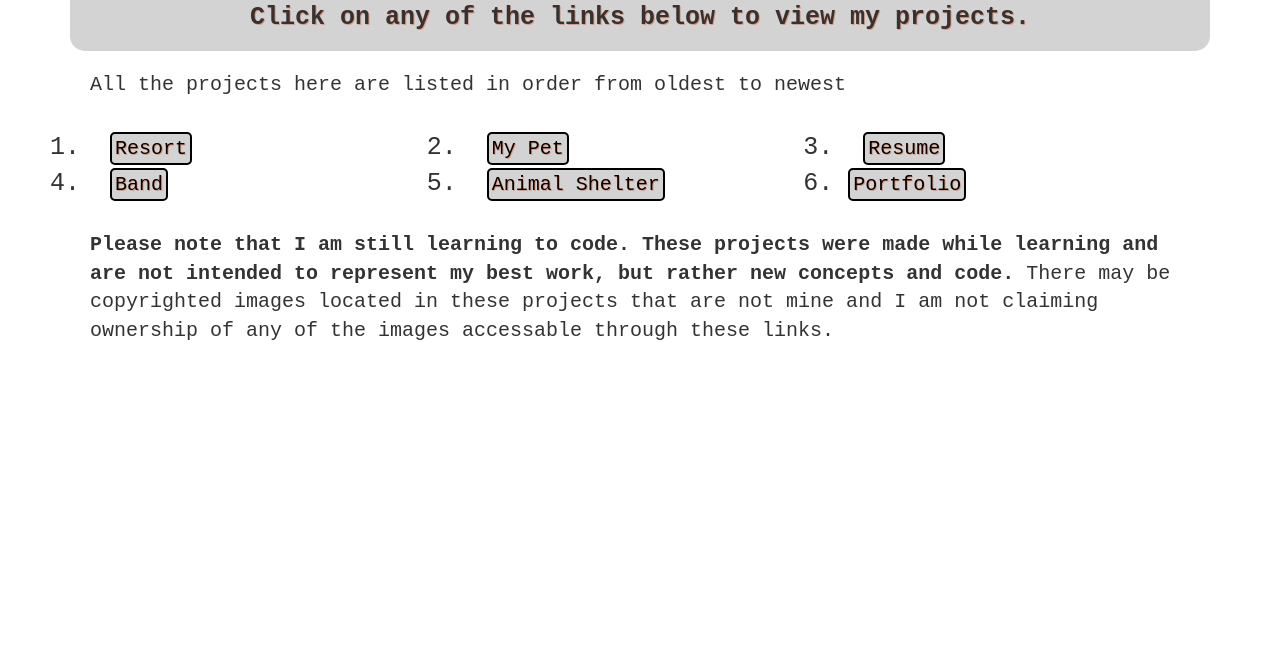
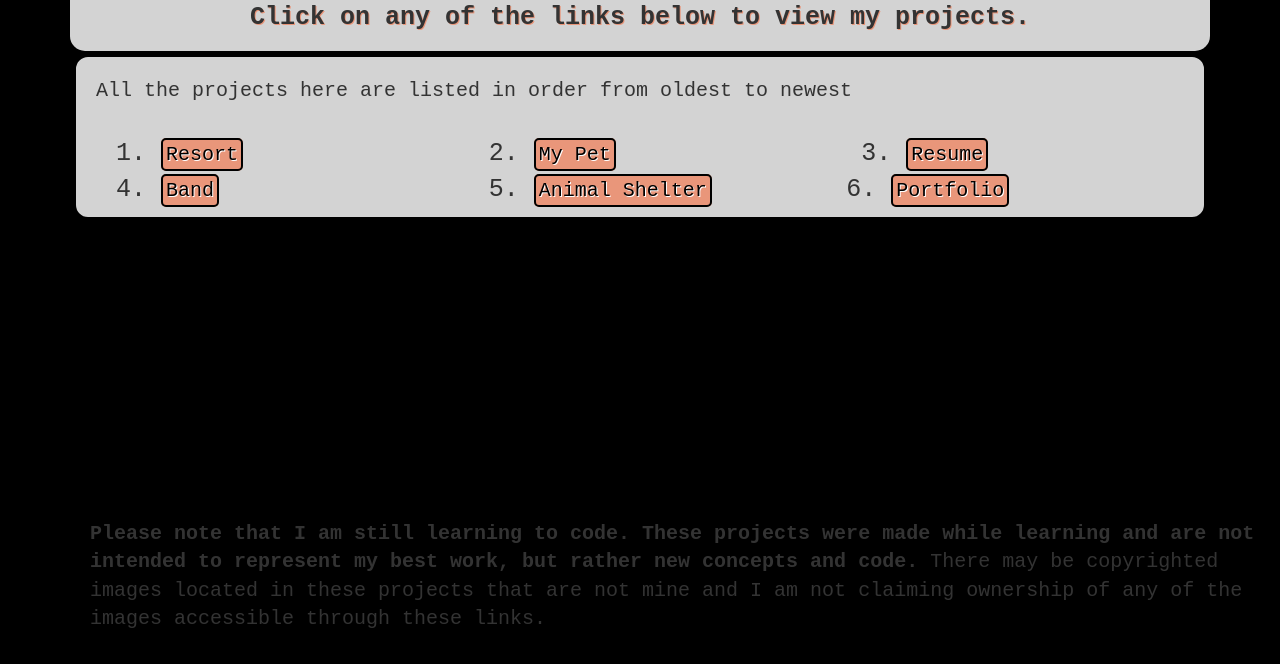
Before and after one commit to Onionator/portfolio, a plain HTML site: page my_projects.html in a window 1280 px wide. Shown: the part 136-800 px from the top of the page. Drawn offline with Linux system fonts and the light colour scheme.

Commit message:
modified a lot of css to make the project look better

```diff
--- a/css/styles.css
+++ b/css/styles.css
@@ -1,5 +1,6 @@
 body {
   font-family: monospace;
+  background-color: black;
 }
 
 nav {
@@ -39,8 +40,14 @@ p {
   padding: 20px;
 }
 
-ol li {
+ol {
   font-size: 25px;
+  list-style-position: inside;
+}
+
+footer {
+  position: fixed;
+  bottom: 0px;
 }
 .greybox {
   background-color: lightgrey;
@@ -60,12 +67,12 @@ a:hover {
 
 .anchors a{
   font-size: 20px;
-  background-color: lightgrey;
+  background-color: darksalmon;
   border-radius: 5px;
   border: 2px solid black;
   color: black;
   padding: 3px;
-  text-shadow: 1px 1px darksalmon;
+  text-shadow: 1px 1px white;
 }
 
 .anchors a:hover {
@@ -75,9 +82,16 @@ a:hover {
   border-color: darksalmon;
 }
 
+.rowboxes {
+  border: 3px solid black;
+  border-radius: 15px;
+  margin: 3px;
+  background-color: lightgrey;
+}
 #bicycle {
   margin-top: 20px;
-  width: 96%;
+  float: right;
+  width: 100%;
 }
 
 #name {
--- a/my_projects.html
+++ b/my_projects.html
@@ -23,6 +23,7 @@
       <h1>These are a few project I have worked on at Epicodus</h1>
       <h2>Click on any of the links below to view my projects.</h2>
     </div>
+    <div class="rowboxes">
     <p>All the projects here are listed in order from oldest to newest</p>
       <ol class="anchors">
         <div class="row">
@@ -51,6 +52,6 @@
     </div>
   </body>
   <footer>
-    <p><strong>Please note that I am still learning to code. These projects were made while learning and are not intended to represent my best work, but rather new concepts and code.</strong> There may be copyrighted images located in these projects that are not mine and I am not claiming ownership of any of the images accessable through these links.</p>
+    <p><strong>Please note that I am still learning to code. These projects were made while learning and are not intended to represent my best work, but rather new concepts and code.</strong> There may be copyrighted images located in these projects that are not mine and I am not claiming ownership of any of the images accessible through these links.</p>
   </footer>
 </html
```
Also changed, not shown: about_me.html (+6 -8 lines), index.html (+2 -0 lines).
